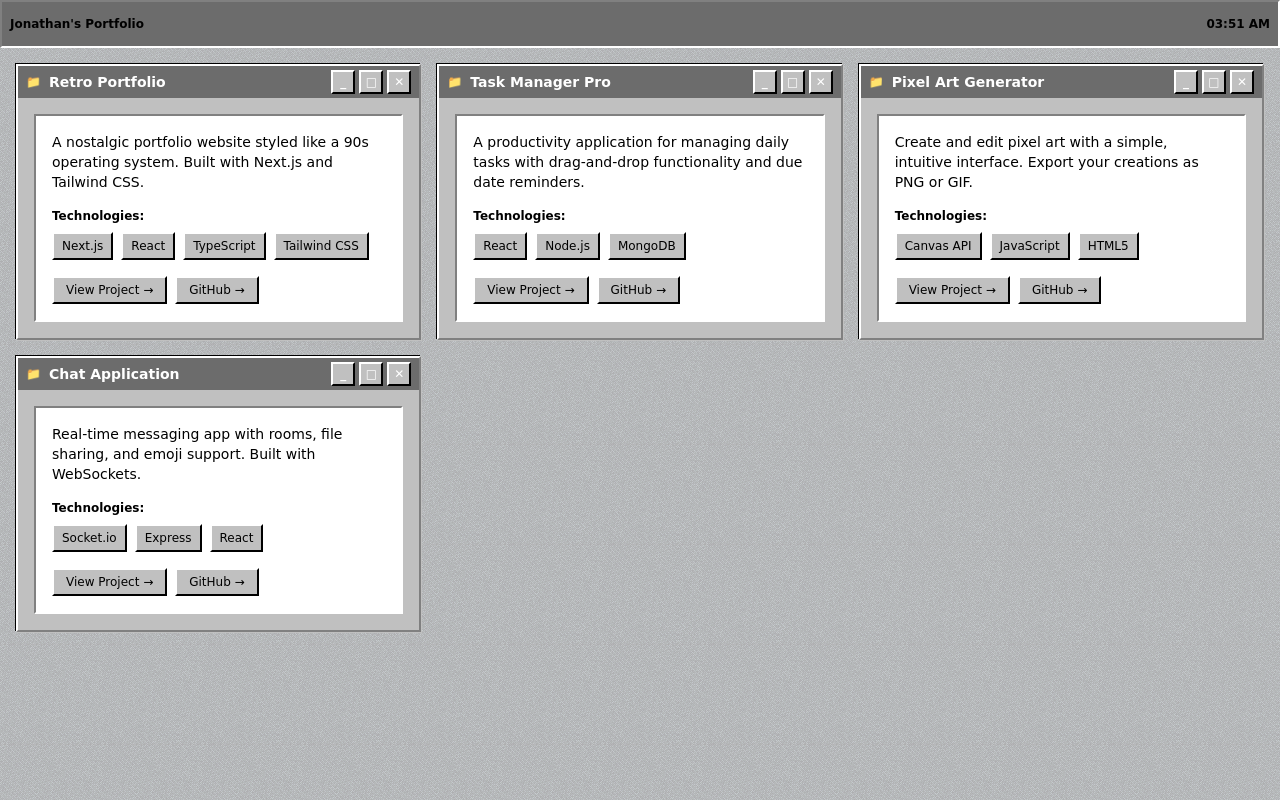
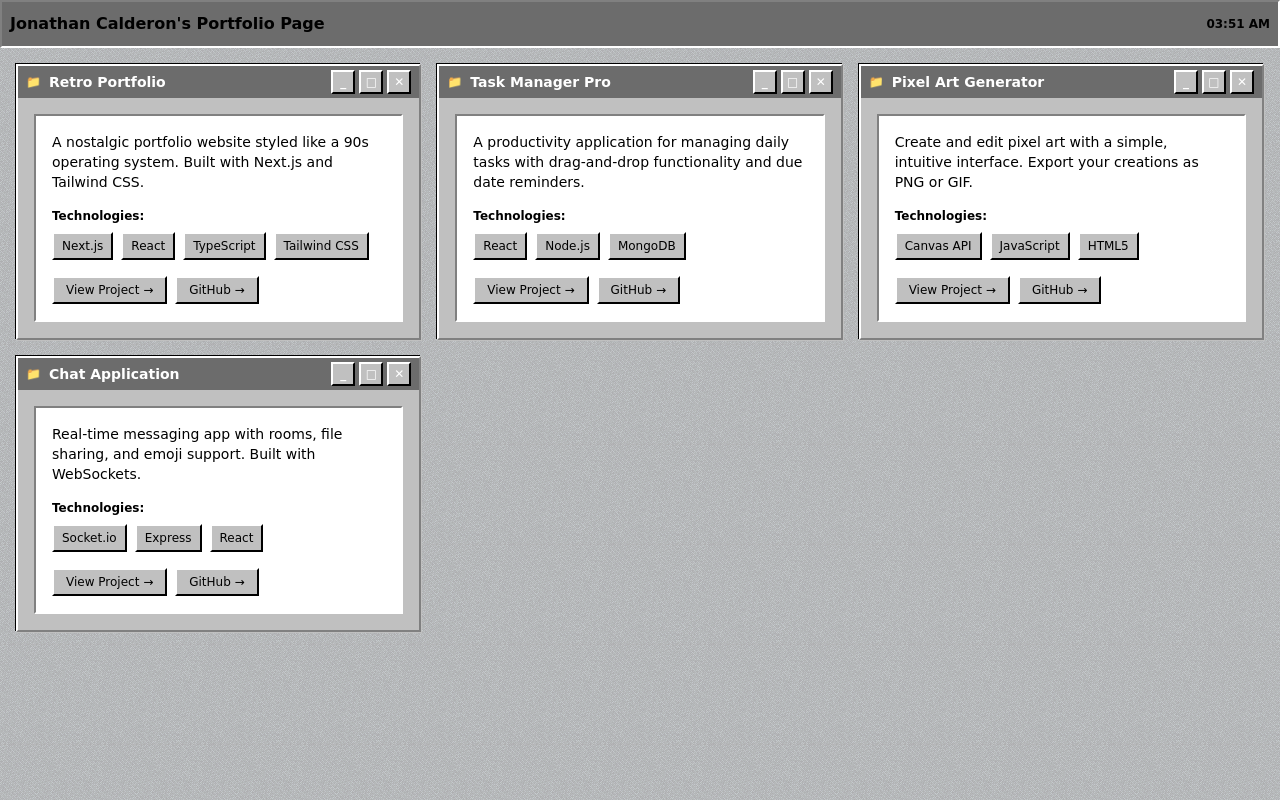
Before and after one commit to Jonathan1600/retro-portfolio, a Next.js app: page / in a window 1280 px wide. Built offline with nearby package versions, Linux system fonts and the light colour scheme.

Commit message:
Updating Metadata

```diff
--- a/src/app/layout.tsx
+++ b/src/app/layout.tsx
@@ -4,9 +4,9 @@ import { type Metadata } from "next";
 import { Geist } from "next/font/google";
 
 export const metadata: Metadata = {
-  title: "Retro Portfolio - 90s OS Style",
-  description: "A nostalgic portfolio website styled like a 90s operating system",
-  icons: [{ rel: "icon", url: "/favicon.ico" }],
+  title: "Portfolio Page",
+  description: "Retro Portfolio Page",
+  icons: [{ rel: "icon", url: "/windows.png" }],
 };
 
 const geist = Geist({
--- a/src/app/page.tsx
+++ b/src/app/page.tsx
@@ -56,7 +56,9 @@ export default function HomePage() {
   return (
     <div className="bg-ps1-light-grey flex min-h-screen flex-col bg-[url(../../public/church.png)]">
       <header className="window-border-inset bg-ps1-dark-grey z-50 flex h-12 w-full items-center gap-2 px-2">
-        <div className="text-xs font-bold">Jonathan&apos;s Portfolio</div>
+        <div className="text-s font-bold">
+          Jonathan Calderon&apos;s Portfolio Page
+        </div>
         <div className="ml-auto text-xs font-bold">
           {new Date().toLocaleTimeString([], {
             hour: "2-digit",
```
Also changed, not shown: public/windows.png (added).
